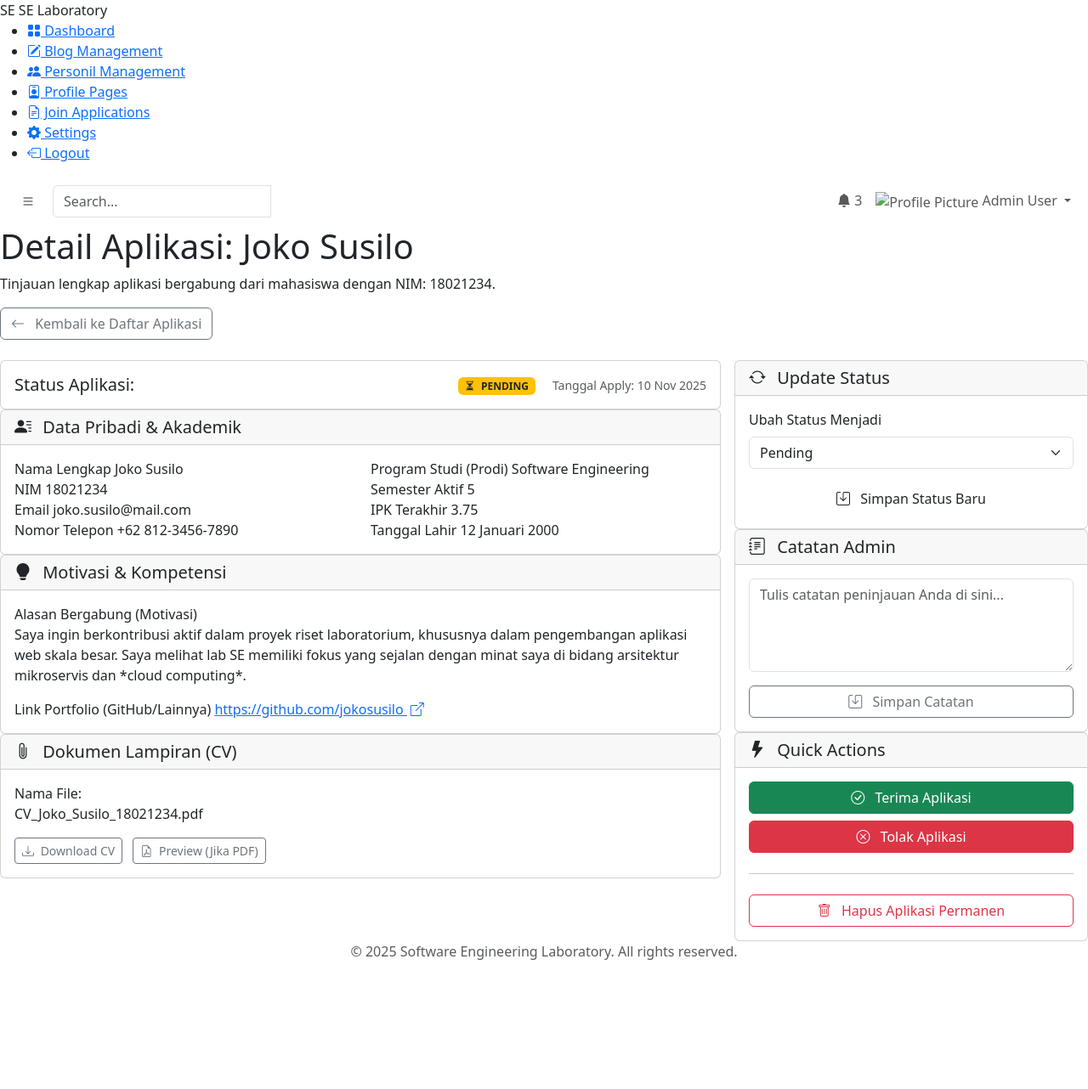
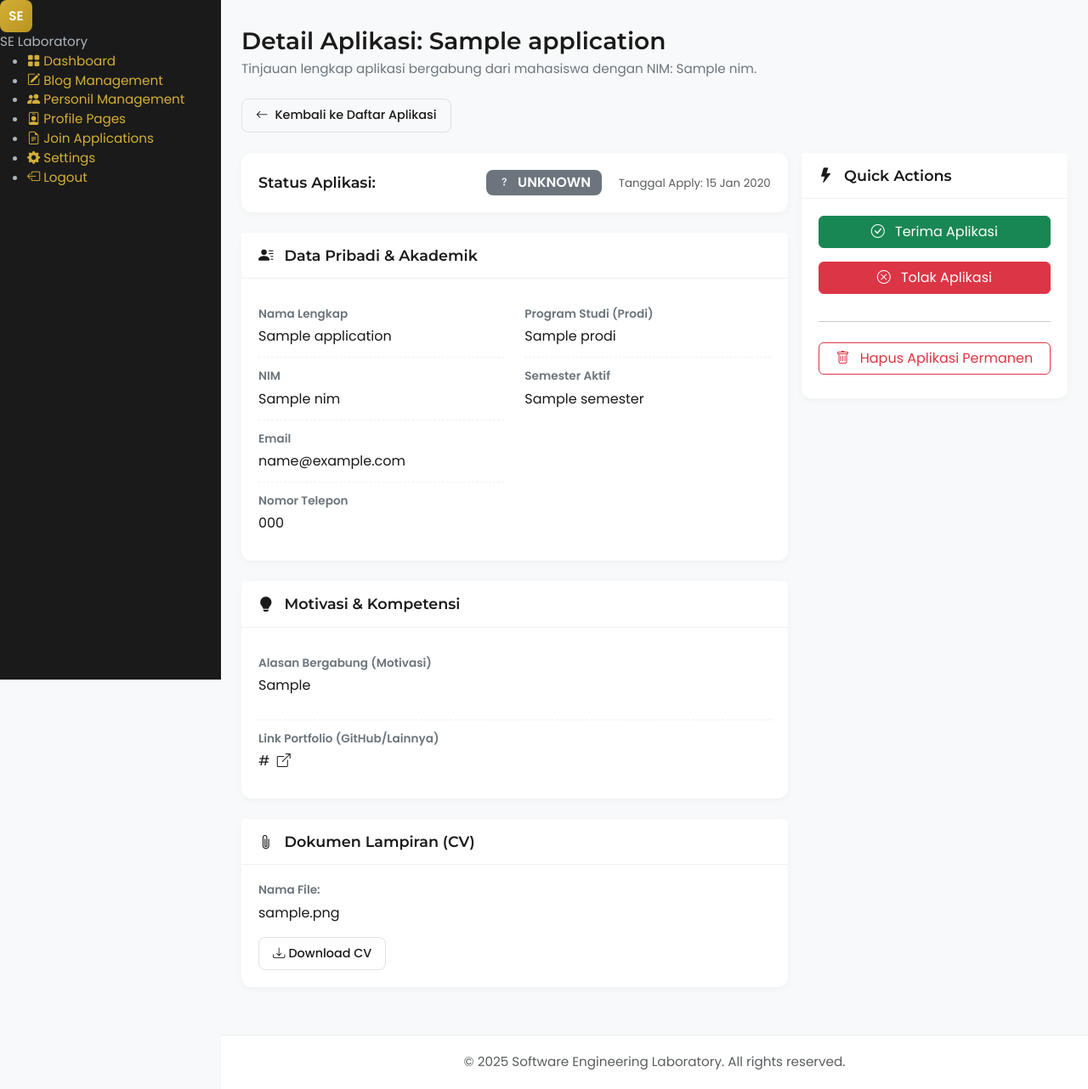
Before and after one commit to eeswepe/sekawanlab-pbl, a PHP site: template src/Views/admin/admin_application-detail.php in a window 1280 px wide. Shown: the whole page at 85% size. Before the commit the page ends 1130 px from the top, so only its background shows below. Run offline with PHP 8.4, Linux system fonts and the light colour scheme; the template is opened without the code that fills it: most values are stand-ins (such as "Sample title", 1, 10 or a date in 2020); some libraries are stand-ins or nearby versions.

Commit message:
feat: join application detail dinamyc data

```diff
--- a/public/js/admin_application-detail.js
+++ b/public/js/admin_application-detail.js
@@ -13,43 +13,112 @@ document.addEventListener('DOMContentLoaded', function() {
         toggleButton.addEventListener('click', toggleSidebar);
     }
 
-    // --- 2. Quick Actions Handlers (Placeholder) ---
+    // --- 2. Quick Actions Handlers ---
 
     // Quick Accept
-    document.getElementById('quickAccept')?.addEventListener('click', function() {
-        alert('Aplikasi diterima. (Aksi: Update status menjadi Accepted)');
-        // Implementasi nyata: set nilai select box dan kirim permintaan API
-        document.getElementById('newStatus').value = 'accepted';
+    document.getElementById('quickAccept')?.addEventListener('click', async function() {
+        const id = this.dataset.id;
+        if (!confirm('Terima aplikasi ini?')) return;
+        try {
+            const response = await fetch(`/admin/join-application/update-status/${id}`, {
+                method: 'POST',
+                headers: {'Content-Type': 'application/json'},
+                body: JSON.stringify({status: 'accepted'})
+            });
+            const result = await response.json();
+            if (result.success) {
+                alert('Aplikasi berhasil diterima');
+                location.reload();
+            } else {
+                alert(result.message || 'Gagal memperbarui status');
+            }
+        } catch (error) {
+            alert('Terjadi kesalahan: ' + error.message);
+        }
     });
 
     // Quick Reject
-    document.getElementById('quickReject')?.addEventListener('click', function() {
-        alert('Aplikasi ditolak. (Aksi: Update status menjadi Rejected)');
-        // Implementasi nyata: set nilai select box dan kirim permintaan API
-        document.getElementById('newStatus').value = 'rejected';
+    document.getElementById('quickReject')?.addEventListener('click', async function() {
+        const id = this.dataset.id;
+        if (!confirm('Tolak aplikasi ini?')) return;
+        try {
+            const response = await fetch(`/admin/join-application/update-status/${id}`, {
+                method: 'POST',
+                headers: {'Content-Type': 'application/json'},
+                body: JSON.stringify({status: 'rejected'})
+            });
+            const result = await response.json();
+            if (result.success) {
+                alert('Aplikasi berhasil ditolak');
+                location.reload();
+            } else {
+                alert(result.message || 'Gagal memperbarui status');
+            }
+        } catch (error) {
+            alert('Terjadi kesalahan: ' + error.message);
+        }
     });
 
     // Delete Application
-    document.getElementById('deleteApplication')?.addEventListener('click', function() {
-        if (confirm('APAKAH ANDA YAKIN ingin MENGHAPUS aplikasi ini secara PERMANEN? Tindakan ini tidak dapat dibatalkan.')) {
-            alert('Aplikasi dihapus. (Aksi: Kirim permintaan DELETE)');
-            // Implementasi nyata: Kirim permintaan DELETE ke backend dan redirect ke daftar aplikasi
+    document.getElementById('deleteApplication')?.addEventListener('click', async function() {
+        const id = this.dataset.id;
+        if (!confirm('YAKIN hapus aplikasi ini PERMANEN? Tidak dapat dibatalkan.')) return;
+        try {
+            const response = await fetch(`/admin/join-application/delete/${id}`, {method: 'DELETE'});
+            const result = await response.json();
+            if (result.success) {
+                alert('Aplikasi berhasil dihapus');
+                window.location.href = '/admin/join-applications';
+            } else {
+                alert(result.message || 'Gagal menghapus aplikasi');
+            }
+        } catch (error) {
+            alert('Terjadi kesalahan: ' + error.message);
         }
     });
 
     // Save New Status
-    document.getElementById('updateStatusForm')?.addEventListener('submit', function(e) {
+    document.getElementById('updateStatusForm')?.addEventListener('submit', async function(e) {
         e.preventDefault();
+        const id = document.querySelector('[data-id]').dataset.id;
         const newStatus = document.getElementById('newStatus').value;
-        alert(`Status diperbarui menjadi: ${newStatus}.`);
-        // Implementasi nyata: Kirim permintaan PATCH/PUT ke backend untuk menyimpan status
+        try {
+            const response = await fetch(`/admin/join-application/update-status/${id}`, {
+                method: 'POST',
+                headers: {'Content-Type': 'application/json'},
+                body: JSON.stringify({status: newStatus})
+            });
+            const result = await response.json();
+            if (result.success) {
+                alert('Status berhasil diperbarui');
+                location.reload();
+            } else {
+                alert(result.message || 'Gagal memperbarui status');
+            }
+        } catch (error) {
+            alert('Terjadi kesalahan: ' + error.message);
+        }
     });
 
     // Save Admin Notes
-    document.getElementById('adminNotesForm')?.addEventListener('submit', function(e) {
+    document.getElementById('adminNotesForm')?.addEventListener('submit', async function(e) {
         e.preventDefault();
+        const id = document.querySelector('[data-id]').dataset.id;
         const notes = document.getElementById('adminNotes').value;
-        alert(`Catatan admin disimpan: ${notes.substring(0, 50)}...`);
-        // Implementasi nyata: Kirim permintaan PATCH/PUT ke backend untuk menyimpan catatan
+        try {
+            const response = await fetch(`/admin/join-application/update-notes/${id}`, {
+                method: 'POST',
+                headers: {'Content-Type': 'application/json'},
+                body: JSON.stringify({admin_notes: notes})
+            });
+            const result = await response.json();
+            if (result.success) {
+                alert('Catatan admin berhasil disimpan');
+            } else {
+                alert(result.message || 'Gagal menyimpan catatan');
+            }
+        } catch (error) {
+            alert('Terjadi kesalahan: ' + error.message);
+        }
     });
 });
--- a/src/Routes/index.php
+++ b/src/Routes/index.php
@@ -55,6 +55,8 @@ $router->delete("/admin/personil/delete/{id}", AdminController::class, "deletePe
 $router->get("/admin/join-applications", AdminController::class, "renderApplicationsList")->middleware(AdminMiddleware::class);
 $router->get("/admin/join-application/{id}", AdminController::class, "renderApplicationView")->middleware(AdminMiddleware::class);
 $router->delete("/admin/join-application/delete/{id}", AdminController::class, "deleteApplication")->middleware(AdminMiddleware::class);
+$router->post("/admin/join-application/update-status/{id}", AdminController::class, "updateApplicationStatus")->middleware(AdminMiddleware::class);
+$router->post("/admin/join-application/update-notes/{id}", AdminController::class, "updateAdminNotes")->middleware(AdminMiddleware::class);
 $router->get("/admin/site-settings", AdminController::class, "renderSiteSettings")->middleware(AdminMiddleware::class);
 
 
--- a/src/Views/admin/admin_application-detail.php
+++ b/src/Views/admin/admin_application-detail.php
@@ -30,64 +30,17 @@
             </div>
         </aside>
         <div id="main-content">
-            <nav id="topbar" class="navbar navbar-expand-lg">
-                <div class="container-fluid d-flex justify-content-between align-items-center">
 
-                    <div class="d-flex align-items-center">
-                        <button class="btn sidebar-toggle sidebar-toggle-mobile" id="sidebarToggleMobile">
-                            <i class="bi bi-list"></i>
-                        </button>
-
-                        <form class="d-none d-md-inline-block ms-2">
-                            <div class="input-group">
-                                <input type="text" class="form-control" placeholder="Search...">
-                                <button class="btn" style="background-color: var(--gold); color: white;" type="button">
-                                    <i class="bi bi-search"></i>
-                                </button>
-                            </div>
-                        </form>
-                    </div>
-
-                    <ul class="navbar-nav topbar-nav ms-auto">
-                        <li class="nav-item dropdown">
-                            <a class="nav-link position-relative" href="#" id="alertsDropdown" role="button" data-bs-toggle="dropdown">
-                                <i class="bi bi-bell-fill"></i>
-                                <span class="notification-badge">3</span>
-                            </a>
-                            <ul class="dropdown-menu dropdown-menu-end" aria-labelledby="alertsDropdown">
-                                <li><a class="dropdown-item" href="#"><i class="bi bi-file-earmark-text"></i> New Application</a></li>
-                                <li><a class="dropdown-item" href="#"><i class="bi bi-chat-dots"></i> New Comment</a></li>
-                                <li><hr class="dropdown-divider"></li>
-                                <li><a class="dropdown-item" href="#">Show All Alerts</a></li>
-                            </ul>
-                        </li>
-
-                        <li class="nav-item dropdown">
-                            <a class="nav-link dropdown-toggle profile-dropdown-toggle" href="#" id="profileDropdown" role="button" data-bs-toggle="dropdown">
-                                <img src="https://via.placeholder.com/150" alt="Profile Picture">
-                                <span class="d-none d-md-inline">Admin User</span>
-                            </a>
-                            <ul class="dropdown-menu dropdown-menu-end" aria-labelledby="profileDropdown">
-                                <li><a class="dropdown-item" href="#"><i class="bi bi-person-fill"></i> My Profile</a></li>
-                                <li><a class="dropdown-item" href="#"><i class="bi bi-gear-fill"></i> Settings</a></li>
-                                <li><hr class="dropdown-divider"></li>
-                                <li><a class="dropdown-item" href="../login.html"><i class="bi bi-box-arrow-left"></i> Logout</a></li>
-                            </ul>
-                        </li>
-                    </ul>
-
-                </div>
-            </nav>
             <main class="content-fluid">
 
                 <div class="page-header d-flex justify-content-between align-items-center flex-wrap">
                     <div>
-                        <h1>Detail Aplikasi: Joko Susilo</h1>
-                        <p>Tinjauan lengkap aplikasi bergabung dari mahasiswa dengan NIM: 18021234.</p>
+                        <h1>Detail Aplikasi: <?= htmlspecialchars($application['nama_lengkap']) ?></h1>
+                        <p>Tinjauan lengkap aplikasi bergabung dari mahasiswa dengan NIM: <?= htmlspecialchars($application['nim']) ?>.</p>
                     </div>
                 </div>
 
-                <a href="admin_applications-list.html" class="btn btn-outline-secondary mb-4">
+                <a href="/admin/join-applications" class="btn btn-outline-secondary mb-4">
                     <i class="bi bi-arrow-left me-2"></i> Kembali ke Daftar Aplikasi
                 </a>
 
@@ -100,11 +53,19 @@
                                     <h5 class="card-title mb-0 me-3">Status Aplikasi:</h5>
                                 </div>
                                 <div class="mt-2 mt-sm-0">
-                                    <span class="badge badge-status bg-warning text-dark">
-                                        <i class="bi bi-hourglass-split me-1"></i> PENDING
+                                    <?php
+                                    $statusBadge = [
+                                        'pending' => ['class' => 'bg-warning text-dark', 'icon' => 'hourglass-split', 'text' => 'PENDING'],
+                                        'reviewed' => ['class' => 'bg-info text-dark', 'icon' => 'eye', 'text' => 'REVIEWED'],
+                                        'accepted' => ['class' => 'bg-success', 'icon' => 'check-circle', 'text' => 'ACCEPTED'],
+                                        'rejected' => ['class' => 'bg-danger', 'icon' => 'x-circle', 'text' => 'REJECTED']
+                                    ][$application['status']] ?? ['class' => 'bg-secondary', 'icon' => 'question', 'text' => 'UNKNOWN'];
+                                    ?>
+                                    <span class="badge badge-status <?= $statusBadge['class'] ?>">
+                                        <i class="bi bi-<?= $statusBadge['icon'] ?> me-1"></i> <?= $statusBadge['text'] ?>
                                     </span>
                                     <span class="ms-3 text-muted small">
-                                        Tanggal Apply: 10 Nov 2025
+                                        Tanggal Apply: <?= date('d M Y', strtotime($application['tanggal_apply'])) ?>
                                     </span>
                                 </div>
                             </div>
@@ -119,37 +80,29 @@
                                     <div class="col-md-6">
                                         <div class="detail-item">
                                             <span class="detail-label">Nama Lengkap</span>
-                                            <span class="detail-value">Joko Susilo</span>
+                                            <span class="detail-value"><?= htmlspecialchars($application['nama_lengkap']) ?></span>
                                         </div>
                                         <div class="detail-item">
                                             <span class="detail-label">NIM</span>
-                                            <span class="detail-value">18021234</span>
+                                            <span class="detail-value"><?= htmlspecialchars($application['nim']) ?></span>
                                         </div>
                                         <div class="detail-item">
                                             <span class="detail-label">Email</span>
-                                            <span class="detail-value">joko.susilo@mail.com</span>
+                                            <span class="detail-value"><?= htmlspecialchars($application['email']) ?></span>
                                         </div>
                                         <div class="detail-item">
                                             <span class="detail-label">Nomor Telepon</span>
-                                            <span class="detail-value">+62 812-3456-7890</span>
+                                            <span class="detail-value"><?= htmlspecialchars($application['phone']) ?></span>
                                         </div>
                                     </div>
                                     <div class="col-md-6">
                                         <div class="detail-item">
                                             <span class="detail-label">Program Studi (Prodi)</span>
-                                            <span class="detail-value">Software Engineering</span>
+                                            <span class="detail-value"><?= htmlspecialchars($application['prodi']) ?></span>
                                         </div>
                                         <div class="detail-item">
                                             <span class="detail-label">Semester Aktif</span>
-                                            <span class="detail-value">5</span>
-                                        </div>
-                                        <div class="detail-item">
-                                            <span class="detail-label">IPK Terakhir</span>
-                                            <span class="detail-value">3.75</span>
-                                        </div>
-                                        <div class="detail-item">
-                                            <span class="detail-label">Tanggal Lahir</span>
-                                            <span class="detail-value">12 Januari 2000</span>
+                                            <span class="detail-value"><?= $application['semester'] ?></span>
                                         </div>
                                     </div>
                                 </div>
@@ -163,12 +116,16 @@
                             <div class="card-body">
                                 <div class="detail-item">
                                     <span class="detail-label">Alasan Bergabung (Motivasi)</span>
-                                    <p class="detail-value" style="white-space: pre-wrap;">Saya ingin berkontribusi aktif dalam proyek riset laboratorium, khususnya dalam pengembangan aplikasi web skala besar. Saya melihat lab SE memiliki fokus yang sejalan dengan minat saya di bidang arsitektur mikroservis dan *cloud computing*.</p>
+                                    <p class="detail-value" style="white-space: pre-wrap;"><?= htmlspecialchars($application['alasan_bergabung']) ?></p>
                                 </div>
+                                <?php if (!empty($application['github_url'])): ?>
                                 <div class="detail-item">
                                     <span class="detail-label">Link Portfolio (GitHub/Lainnya)</span>
-                                    <a href="https://github.com/jokosusilo" target="_blank" class="detail-value">https://github.com/jokosusilo <i class="bi bi-box-arrow-up-right ms-1"></i></a>
+                                    <a href="<?= htmlspecialchars($application['github_url']) ?>" target="_blank" class="detail-value">
+                                        <?= htmlspecialchars($application['github_url']) ?> <i class="bi bi-box-arrow-up-right ms-1"></i>
+                                    </a>
                                 </div>
+                                <?php endif; ?>
                             </div>
                         </div>
 
@@ -177,72 +134,39 @@
                                 <h5 class="card-title mb-0"><i class="bi bi-paperclip me-2"></i> Dokumen Lampiran (CV)</h5>
                             </div>
                             <div class="card-body">
-                                <span class="detail-label">Nama File:</span>
-                                <span class="detail-value d-block mb-3">CV_Joko_Susilo_18021234.pdf</span>
+                                <?php if (!empty($application['cv_file_path'])): ?>
+                                    <span class="detail-label">Nama File:</span>
+                                    <span class="detail-value d-block mb-3"><?= htmlspecialchars(basename($application['cv_file_path'])) ?></span>
 
-                                <a href="#" class="btn btn-sm btn-outline-secondary me-2">
-                                    <i class="bi bi-download me-1"></i> Download CV
-                                </a>
-                                <a href="#" class="btn btn-sm btn-outline-secondary" data-bs-toggle="modal" data-bs-target="#cvPreviewModal">
-                                    <i class="bi bi-file-earmark-pdf me-1"></i> Preview (Jika PDF)
-                                </a>
+                                    <a href="/<?= htmlspecialchars($application['cv_file_path']) ?>" download class="btn btn-sm btn-outline-secondary me-2">
+                                        <i class="bi bi-download me-1"></i> Download CV
+                                    </a>
+                                    <?php if (strtolower(pathinfo($application['cv_file_path'], PATHINFO_EXTENSION)) === 'pdf'): ?>
+                                    <a href="/<?= htmlspecialchars($application['cv_file_path']) ?>" target="_blank" class="btn btn-sm btn-outline-secondary">
+                                        <i class="bi bi-file-earmark-pdf me-1"></i> Preview PDF
+                                    </a>
+                                    <?php endif; ?>
+                                <?php else: ?>
+                                    <p class="text-muted mb-0">Tidak ada CV yang dilampirkan</p>
+                                <?php endif; ?>
                             </div>
                         </div>
 
                     </div>
                     <div class="col-lg-4">
-
-                        <div class="card">
-                            <div class="card-header">
-                                <h5 class="card-title mb-0"><i class="bi bi-arrow-repeat me-2"></i> Update Status</h5>
-                            </div>
-                            <div class="card-body">
-                                <form id="updateStatusForm">
-                                    <div class="mb-3">
-                                        <label for="newStatus" class="form-label">Ubah Status Menjadi</label>
-                                        <select class="form-select" id="newStatus">
-                                            <option value="pending" selected>Pending</option>
-                                            <option value="reviewed">Reviewed</option>
-                                            <option value="accepted">Accepted</option>
-                                            <option value="rejected">Rejected</option>
-                                        </select>
-                                    </div>
-                                    <button type="submit" class="btn btn-primary-custom w-100">
-                                        <i class="bi bi-save me-2"></i> Simpan Status Baru
-                                    </button>
-                                </form>
-                            </div>
-                        </div>
-
-                        <div class="card">
-                            <div class="card-header">
-                                <h5 class="card-title mb-0"><i class="bi bi-journal-text me-2"></i> Catatan Admin</h5>
-                            </div>
-                            <div class="card-body">
-                                <form id="adminNotesForm">
-                                    <div class="mb-3">
-                                        <textarea class="form-control" id="adminNotes" rows="4" placeholder="Tulis catatan peninjauan Anda di sini..."></textarea>
-                                    </div>
-                                    <button type="submit" class="btn btn-outline-secondary w-100">
-                                        <i class="bi bi-save me-2"></i> Simpan Catatan
-                                    </button>
-                                </form>
-                            </div>
-                        </div>
-
                         <div class="card">
                             <div class="card-header">
                                 <h5 class="card-title mb-0"><i class="bi bi-lightning-fill me-2"></i> Quick Actions</h5>
                             </div>
                             <div class="card-body d-grid gap-2" id="quickActions">
-                                <button class="btn btn-success" id="quickAccept">
+                                <button class="btn btn-success" id="quickAccept" data-id="<?= $application['id'] ?>">
                                     <i class="bi bi-check-circle me-2"></i> Terima Aplikasi
                                 </button>
-                                <button class="btn btn-danger" id="quickReject">
+                                <button class="btn btn-danger" id="quickReject" data-id="<?= $application['id'] ?>">
                                     <i class="bi bi-x-circle me-2"></i> Tolak Aplikasi
                                 </button>
                                 <hr>
-                                <button class="btn btn-outline-danger" id="deleteApplication">
+                                <button class="btn btn-outline-danger" id="deleteApplication" data-id="<?= $application['id'] ?>">
                                     <i class="bi bi-trash me-2"></i> Hapus Aplikasi Permanen
                                 </button>
                             </div>
```
Also changed, not shown: src/Controllers/AdminController.php (+60 -2 lines), src/Models/JoinApplicationModel.php (+32 -0 lines), public/css/admin_application-detail.css (renamed from public/css/admin_application-detial.css).
